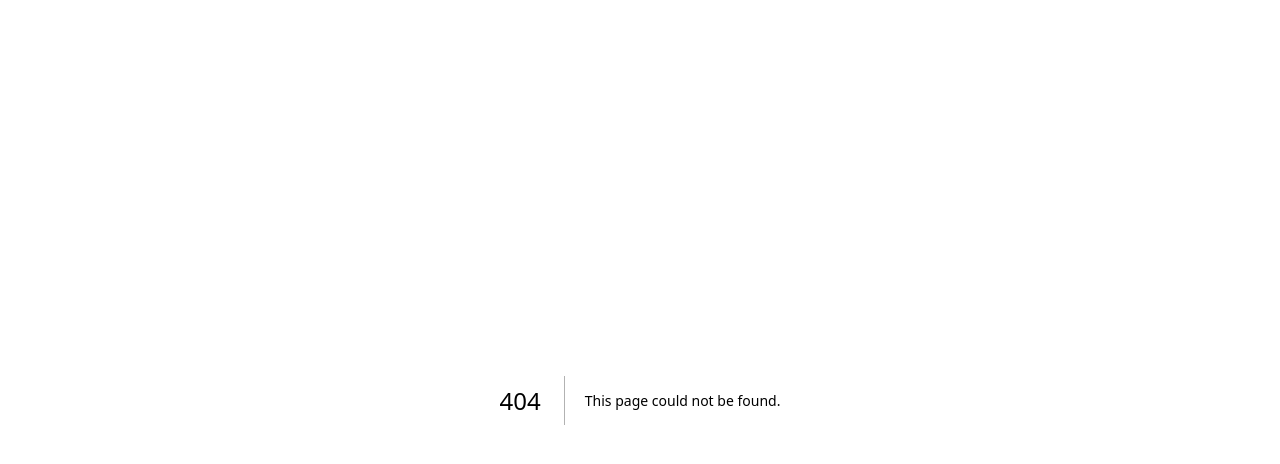
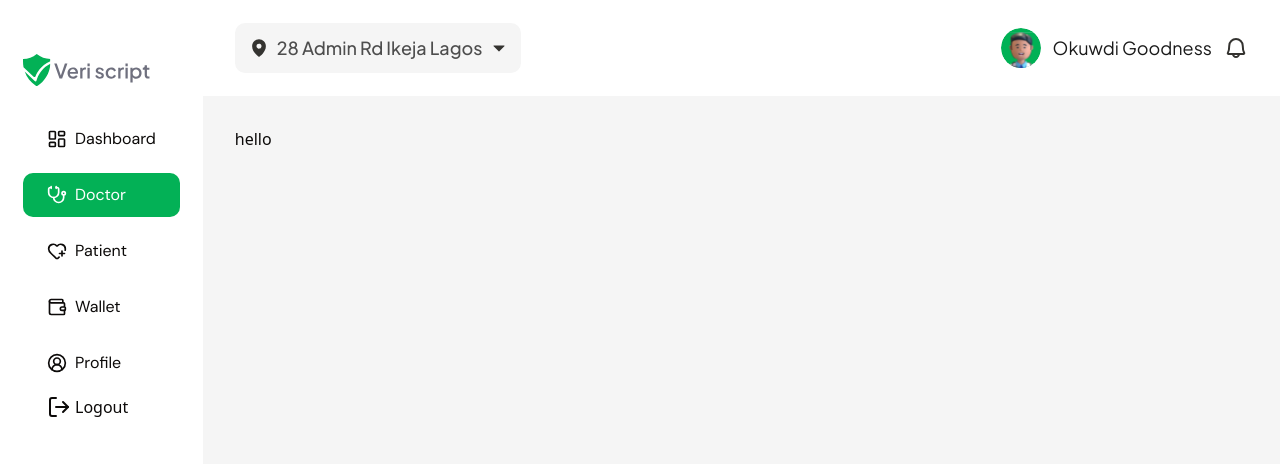
Before and after one commit to Marvyeddy/veriscript, a Next.js app: page /dashboard/doctor in a window 1280 px wide. Before the commit this address had no page. Shown: the top 464 px of the page. Built offline with nearby package versions, Linux system fonts and the light colour scheme.

Commit message:
dashboard layout

```diff
--- /dev/null
+++ b/app/dashboard/doctor/page.tsx
@@ -0,0 +1,11 @@
+import React from "react";
+
+const DoctorPage = () => {
+  return (
+    <div className="bg-[#F5F5F5] h-full px-4 sm:px-6 lg:px-[32px] py-4 sm:py-6 lg:py-[31px]">
+      hello
+    </div>
+  );
+};
+
+export default DoctorPage;
--- a/app/dashboard/layout.tsx
+++ b/app/dashboard/layout.tsx
@@ -3,6 +3,11 @@
 import AsideBar from "@/components/common/AsideBar";
 import React, { ReactNode, useState } from "react";
 import { Menu, X } from "lucide-react";
+import Image from "next/image";
+import Map from "@/public/assets/MapPin.svg";
+import Down from "@/public/assets/CaretDown_black.svg";
+import Img from "@/public/assets/face.svg";
+import Ring from "@/public/assets/Bell.svg";
 
 const DashboardLayout = ({ children }: { children: ReactNode }) => {
   const [isSidebarOpen, setIsSidebarOpen] = useState(false);
@@ -36,10 +41,56 @@ const DashboardLayout = ({ children }: { children: ReactNode }) => {
         <AsideBar />
       </div>
 
-      {/* Main Content */}
-      <main className="flex-1 lg:ml-0 w-full min-h-screen overflow-x-hidden">
-        {children}
-      </main>
+      {/* Main Content Area */}
+      <div className="flex-1 lg:ml-0 w-full min-h-screen flex flex-col">
+        {/* Fixed Header */}
+        <header className="flex-shrink-0">
+          <div className="flex flex-col sm:flex-row sm:items-center justify-between px-4 sm:px-6 lg:px-[32px] gap-3 sm:gap-0 bg-white">
+            <button className="flex items-center justify-center sm:justify-start gap-2 py-3 px-4 sm:py-[12px] sm:px-[14px] rounded-[10px] bg-[#F5F5F5] my-4 sm:my-[23px] cursor-pointer w-full sm:w-auto">
+              <Image
+                src={Map}
+                alt="map_pin"
+                loading="lazy"
+                className="w-4 h-4 sm:w-5 sm:h-5"
+              />
+              <h3 className="font-jakarta text-sm sm:text-[16px] lg:text-[18px] text-[#4D4D4D] font-medium truncate">
+                28 Admin Rd Ikeja Lagos
+              </h3>
+              <Image
+                src={Down}
+                alt="down_arrow"
+                loading="lazy"
+                className="w-3 h-3 sm:w-4 sm:h-4"
+              />
+            </button>
+
+            <div className="flex items-center justify-between sm:justify-end gap-2 sm:gap-3 mb-4 sm:mb-0">
+              <div className="flex items-center gap-2 sm:gap-3 order-2 sm:order-1">
+                <Image
+                  src={Img}
+                  alt="face_img"
+                  loading="lazy"
+                  className="w-8 h-8 sm:w-10 sm:h-10"
+                />
+                <h2 className="font-jakarta text-[#1A1A1A] text-sm sm:text-[16px] lg:text-[18px] hidden sm:block">
+                  Okuwdi Goodness
+                </h2>
+              </div>
+              <div className="order-1 sm:order-2">
+                <Image
+                  src={Ring}
+                  alt="bell"
+                  loading="lazy"
+                  className="w-5 h-5 sm:w-6 sm:h-6"
+                />
+              </div>
+            </div>
+          </div>
+        </header>
+
+        {/* Scrollable Content */}
+        <main className="flex-1 overflow-auto">{children}</main>
+      </div>
     </div>
   );
 };
--- a/app/dashboard/page.tsx
+++ b/app/dashboard/page.tsx
@@ -39,54 +39,8 @@ const Dashboard = () => {
   const active = "text-[#03B156] border-b-2 border-[#03B156]";
 
   return (
-    <section className="relative flex-1">
-      <div className="flex flex-col h-full">
-        {/* Header Section */}
-        <div className="flex flex-col sm:flex-row sm:items-center justify-between px-4 sm:px-6 lg:px-[32px] gap-3 sm:gap-0">
-          <button className="flex items-center justify-center sm:justify-start gap-2 py-3 px-4 sm:py-[12px] sm:px-[14px] rounded-[10px] bg-[#F5F5F5] my-4 sm:my-[23px] cursor-pointer w-full sm:w-auto">
-            <Image
-              src={Map}
-              alt="map_pin"
-              loading="lazy"
-              className="w-4 h-4 sm:w-5 sm:h-5"
-            />
-            <h3 className="font-jakarta text-sm sm:text-[16px] lg:text-[18px] text-[#4D4D4D] font-medium truncate">
-              28 Admin Rd Ikeja Lagos
-            </h3>
-            <Image
-              src={Down}
-              alt="down_arrow"
-              loading="lazy"
-              className="w-3 h-3 sm:w-4 sm:h-4"
-            />
-          </button>
-
-          <div className="flex items-center justify-between sm:justify-end gap-2 sm:gap-3 mb-4 sm:mb-0">
-            <div className="flex items-center gap-2 sm:gap-3 order-2 sm:order-1">
-              <Image
-                src={Img}
-                alt="face_img"
-                loading="lazy"
-                className="w-8 h-8 sm:w-10 sm:h-10"
-              />
-              <h2 className="font-jakarta text-[#1A1A1A] text-sm sm:text-[16px] lg:text-[18px] hidden sm:block">
-                Okuwdi Goodness
-              </h2>
-            </div>
-            <div className="order-1 sm:order-2">
-              <Image
-                src={Ring}
-                alt="bell"
-                loading="lazy"
-                className="w-5 h-5 sm:w-6 sm:h-6"
-              />
-            </div>
-          </div>
-        </div>
-
-        {/* Main Content */}
-        <div className="bg-[#F5F5F5] flex-1 px-4 sm:px-6 lg:px-[32px] py-4 sm:py-6 lg:py-[31px]">
-          {/* Welcome Section */}
+    // Remove h-full from here
+    <div className="bg-[#F5F5F5] px-4 sm:px-6 lg:px-[32px] py-4 sm:py-6 lg:py-[31px] min-h-full">
       <div className="mb-6 sm:mb-[24px]">
         <div className="font-jakarta mb-4 sm:mb-[14px]">
           <h2 className="text-lg sm:text-xl lg:text-[20px] font-semibold">
@@ -140,8 +94,6 @@ const Dashboard = () => {
         </div>
       </div>
     </div>
-      </div>
-    </section>
   );
 };
 
--- a/components/common/AsideBar.tsx
+++ b/components/common/AsideBar.tsx
@@ -55,7 +55,7 @@ const AsideBar = () => {
   const active = `bg-[#03B156] drop-shadow-2xs shadow-[#375DFB14] rounded-[10px] text-white`;
 
   return (
-    <aside className="min-h-screen">
+    <aside className="min-h-screen bg-white">
       <div className="flex flex-col justify-between py-[54px] px-[23px] h-full ">
         <div className="space-y-[31px]">
           <Image src={Logo} alt="logo" loading="lazy" />
```
Lines whose indentation alone changed are shown as unchanged.
